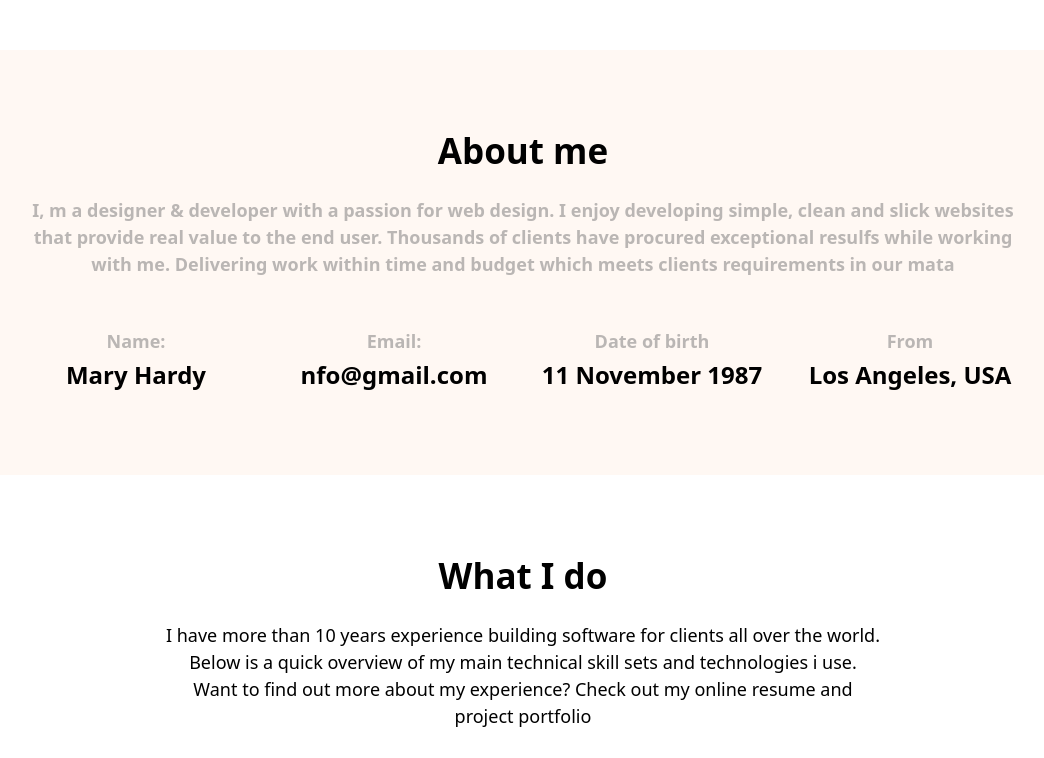
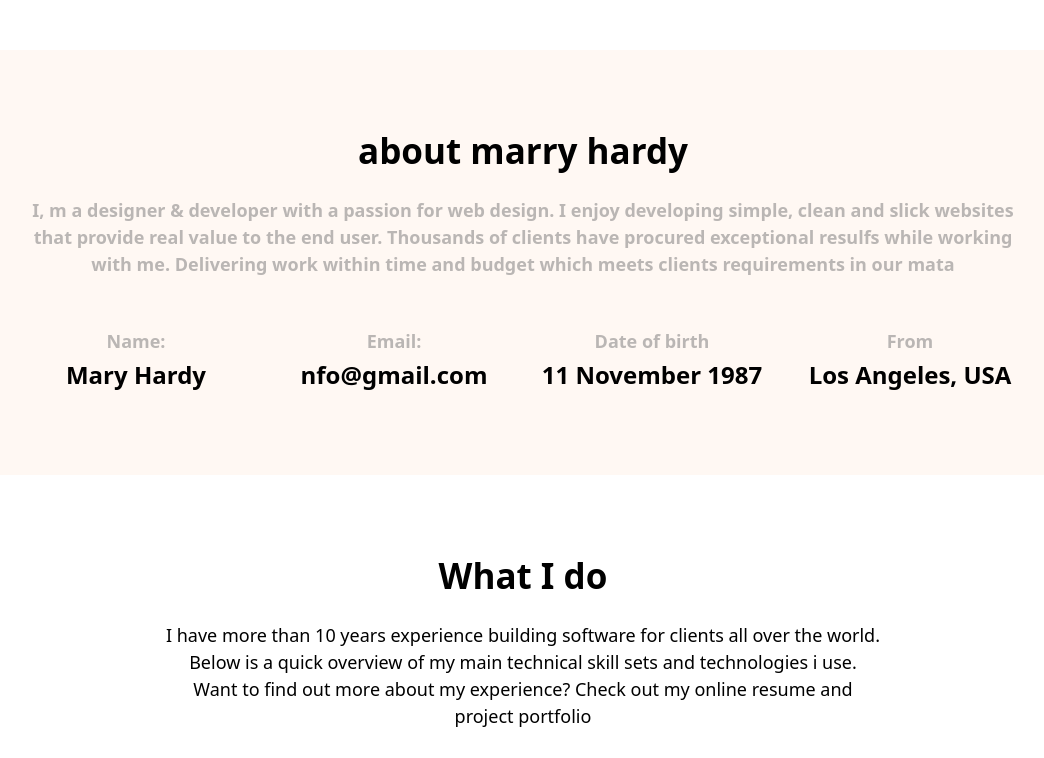
Before and after one commit to sanny366875/marry-hardy, a plain HTML site: page index.html in a window 1280 px wide. Shown: the part 1020-1778 px from the top of the page, without its empty margins (117-1161 px from the left). Drawn offline with Linux system fonts and the light colour scheme; files whose address does not match are found by name.

Commit message:
banner changed

```diff
--- a/index.html
+++ b/index.html
@@ -92,7 +92,7 @@
 			<div class="col-12 text-center">
 				<div class="About-area">
 					<div class="About-text">
-						<h2>About me</h2>
+						<h2>about marry hardy</h2>
 					<p>I, m a designer & developer with a passion for web design. I enjoy developing simple, clean and slick websites that provide real value to the end user. Thousands of clients have procured exceptional resulfs while working with me. Delivering work within time and budget which meets clients requirements in our mata</p>
 
 					</div>
```
